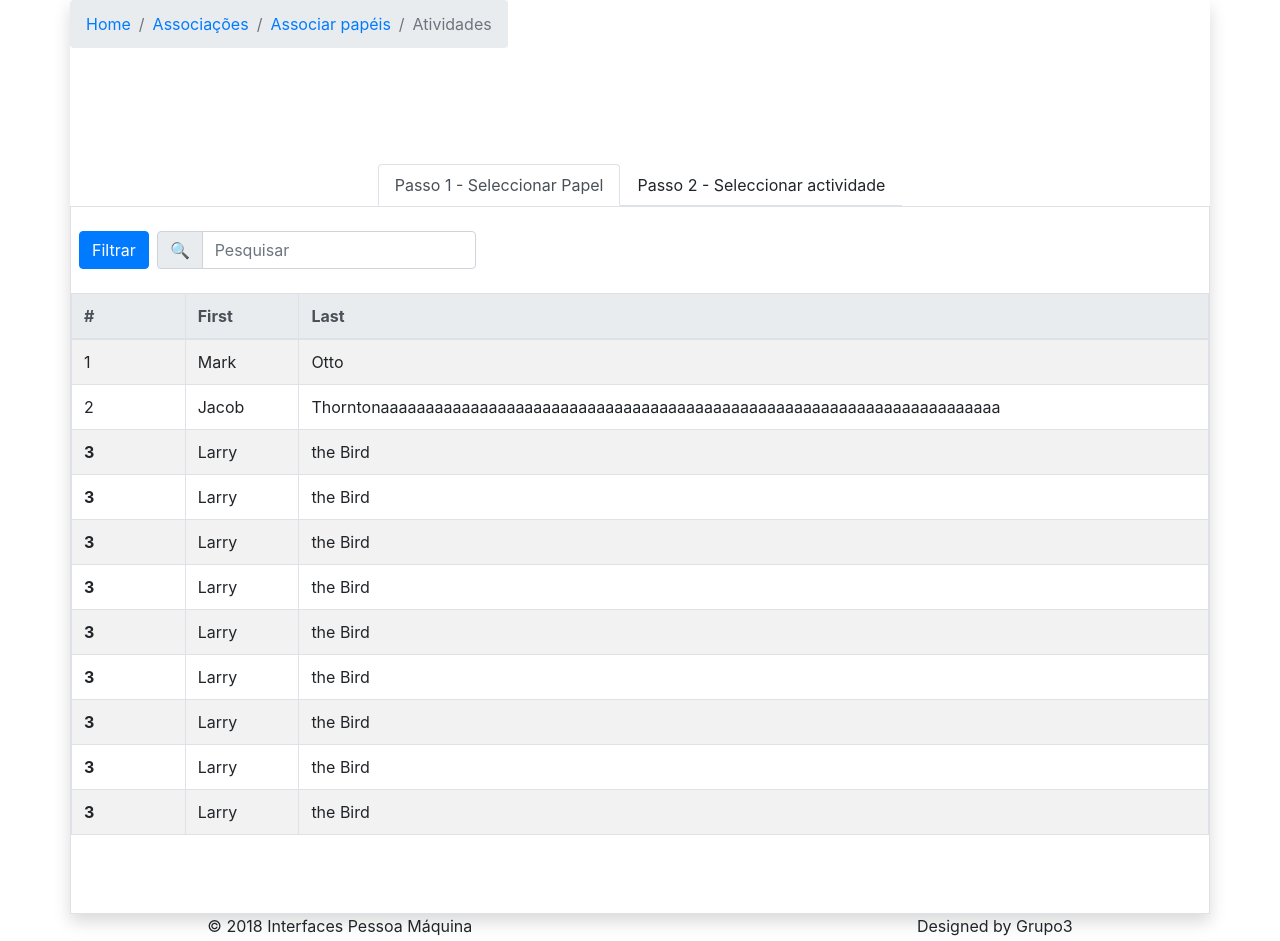
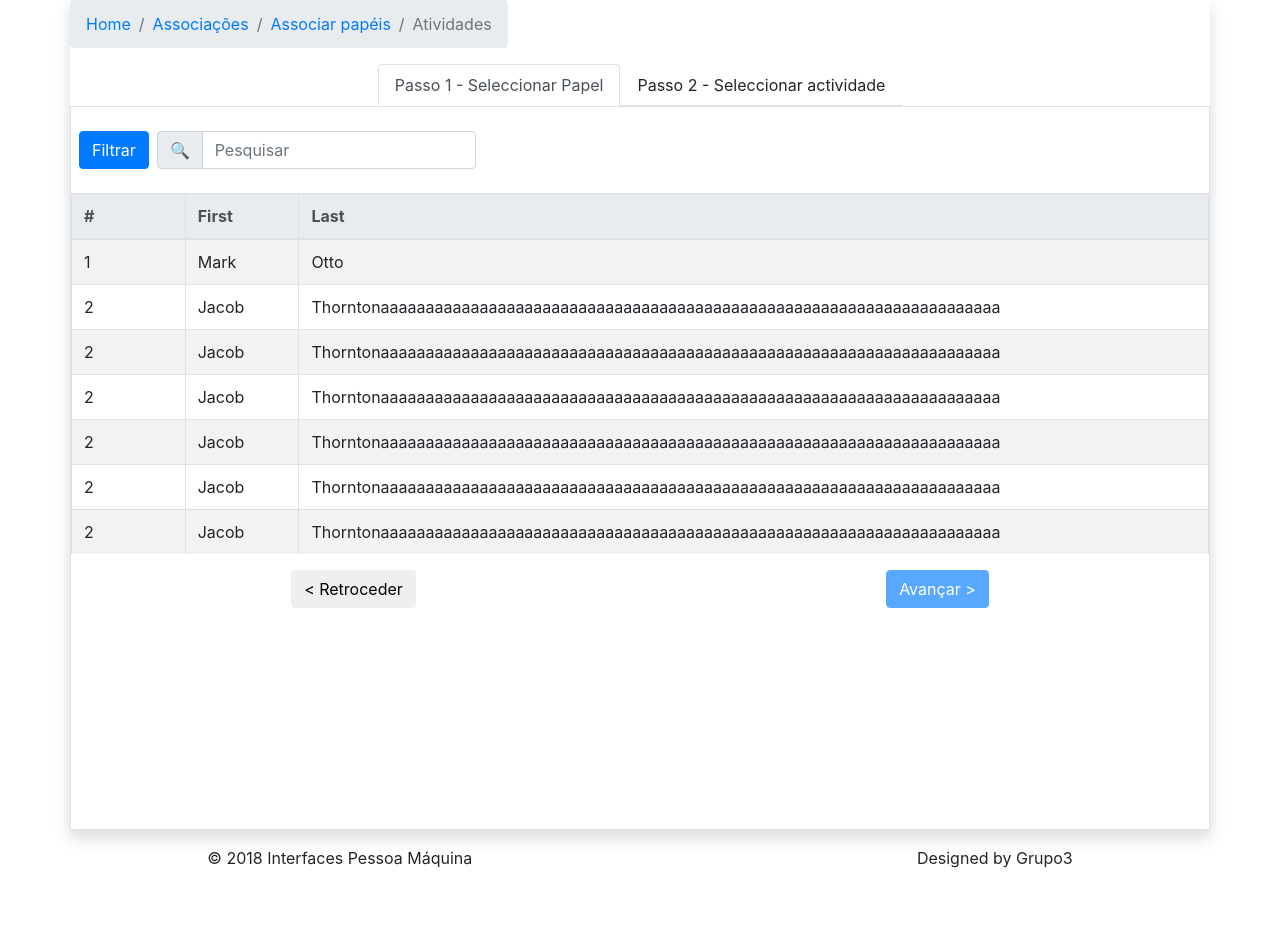
Before and after one commit to dedeu99/IPM, a plain HTML site: page associarPapeisAtividades_papeis.html in a window 1280 px wide. Shown: the top 941 px of the page. After the commit the page ends 886 px from the top, so only its background shows below. Drawn offline with nearby package versions, Linux system fonts and the light colour scheme.

Commit message:
passar ficheiros para o diogo2

```diff
--- a/associarPapeisAtividades_papeis.html
+++ b/associarPapeisAtividades_papeis.html
@@ -21,7 +21,7 @@
 					</ol>
 				</nav>
 			</div>
-			<div class="row justify-content-center align-items-center" style="margin-top: 100px">
+			<div class="row justify-content-center align-items-center" >
 				<div class="col-xs-12 ">
 					<nav class="nav nav-tabs nav-fill">
 						<p class="nav-item nav-link active">Passo 1 - Seleccionar Papel</p>
@@ -47,7 +47,7 @@
 					</div>
 
 					<br>
-					<div style="height:100%;overflow-y:scroll;overflow: auto;white-space: nowrap;">
+					<div style="height:50%;overflow-y:scroll;overflow: auto;white-space: nowrap;">
 						<table  class="table table-striped table-bordered table-hover">
 							<thead class="thead-light align-items-center">
 								<tr>
@@ -55,68 +55,69 @@
 									<th style="width: 10%">First</th>
 									<th style="width: 80%">Last</th>
 								</tr>
-								</tr>
 							</thead>
 							<tbody>
 							    <tr id="row1" onclick="atividadesGridClicked('row1')">
-							      <td>1</tD>
+							      <td>1</td>
 							      <td>Mark</td>
 							      <td>Otto</td>
 							    </tr>
 							    <tr id="row2" onclick="atividadesGridClicked('row2')">
-							      <tD>2</td>
+							      <td>2</td>
 							      <td>Jacob</td>
 							      <td>Thorntonaaaaaaaaaaaaaaaaaaaaaaaaaaaaaaaaaaaaaaaaaaaaaaaaaaaaaaaaaaaaaaaaaaaaa</td>
 							    </tr>
-							    <tr>
-							      <th scope="row">3</th>
-							      <td>Larry</td>
-							      <td>the Bird</td>
+							    <tr id="row2" onclick="atividadesGridClicked('row2')">
+							      <td>2</td>
+							      <td>Jacob</td>
+							      <td>Thorntonaaaaaaaaaaaaaaaaaaaaaaaaaaaaaaaaaaaaaaaaaaaaaaaaaaaaaaaaaaaaaaaaaaaaa</td>
 							    </tr>
-							    <tr>
-							      <th scope="row">3</th>
-							      <td>Larry</td>
-							      <td>the Bird</td>
+							    <tr id="row2" onclick="atividadesGridClicked('row2')">
+							      <td>2</td>
+							      <td>Jacob</td>
+							      <td>Thorntonaaaaaaaaaaaaaaaaaaaaaaaaaaaaaaaaaaaaaaaaaaaaaaaaaaaaaaaaaaaaaaaaaaaaa</td>
 							    </tr>
-							    <tr>
-							      <th scope="row">3</th>
-							      <td>Larry</td>
-							      <td>the Bird</td>
+							    <tr id="row2" onclick="atividadesGridClicked('row2')">
+							      <td>2</td>
+							      <td>Jacob</td>
+							      <td>Thorntonaaaaaaaaaaaaaaaaaaaaaaaaaaaaaaaaaaaaaaaaaaaaaaaaaaaaaaaaaaaaaaaaaaaaa</td>
 							    </tr>
-							    <tr>
-							      <th scope="row">3</th>
-							      <td>Larry</td>
-							      <td>the Bird</td>
+							    <tr id="row2" onclick="atividadesGridClicked('row2')">
+							      <td>2</td>
+							      <td>Jacob</td>
+							      <td>Thorntonaaaaaaaaaaaaaaaaaaaaaaaaaaaaaaaaaaaaaaaaaaaaaaaaaaaaaaaaaaaaaaaaaaaaa</td>
 							    </tr>
-							    <tr>
-							      <th scope="row">3</th>
-							      <td>Larry</td>
-							      <td>the Bird</td>
+							    <tr id="row2" onclick="atividadesGridClicked('row2')">
+							      <td>2</td>
+							      <td>Jacob</td>
+							      <td>Thorntonaaaaaaaaaaaaaaaaaaaaaaaaaaaaaaaaaaaaaaaaaaaaaaaaaaaaaaaaaaaaaaaaaaaaa</td>
 							    </tr>
-							    <tr>
-							      <th scope="row">3</th>
-							      <td>Larry</td>
-							      <td>the Bird</td>
+							    <tr id="row2" onclick="atividadesGridClicked('row2')">
+							      <td>2</td>
+							      <td>Jacob</td>
+							      <td>Thorntonaaaaaaaaaaaaaaaaaaaaaaaaaaaaaaaaaaaaaaaaaaaaaaaaaaaaaaaaaaaaaaaaaaaaa</td>
 							    </tr>
-							    <tr>
-							      <th scope="row">3</th>
-							      <td>Larry</td>
-							      <td>the Bird</td>
+							    <tr id="row2" onclick="atividadesGridClicked('row2')">
+							      <td>2</td>
+							      <td>Jacob</td>
+							      <td>Thorntonaaaaaaaaaaaaaaaaaaaaaaaaaaaaaaaaaaaaaaaaaaaaaaaaaaaaaaaaaaaaaaaaaaaaa</td>
 							    </tr>
-							    <tr>
-							      <th scope="row">3</th>
-							      <td>Larry</td>
-							      <td>the Bird</td>
+							    <tr id="row2" onclick="atividadesGridClicked('row2')">
+							      <td>2</td>
+							      <td>Jacob</td>
+							      <td>Thorntonaaaaaaaaaaaaaaaaaaaaaaaaaaaaaaaaaaaaaaaaaaaaaaaaaaaaaaaaaaaaaaaaaaaaa</td>
 							    </tr>
-							    <tr>
-							      <th scope="row">3</th>
-							      <td>Larry</td>
-							      <td>the Bird</td>
+							    <tr id="row2" onclick="atividadesGridClicked('row2')">
+							      <td>2</td>
+							      <td>Jacob</td>
+							      <td>Thorntonaaaaaaaaaaaaaaaaaaaaaaaaaaaaaaaaaaaaaaaaaaaaaaaaaaaaaaaaaaaaaaaaaaaaa</td>
 							    </tr>
+
 							</tbody>
 						</table>
+
 					</div>
-					<div class="row justify-content-around">
+					<div class="row justify-content-around mt-3">
 							<button type="button" class="btn">&lt; Retroceder</button>
 							<a href="associarPapeisAtividades_atividades.html">
 								<button type="button" id="next" onclick="nextPage()" class="btn btn-primary">
@@ -124,14 +125,15 @@
 								</button>
 							</a>
 						</div>
+
 					<br>
 				</div>
 			</div>
 
 		</div>
 
-	<footer>
-      <div class="row justify-content-around">
+	<footer class="mt-3">
+      <div class="row justify-content-around ">
         <p>&copy; 2018 Interfaces Pessoa Máquina</p>
         <p>Designed by Grupo3</p>
       </div>
@@ -152,7 +154,7 @@
       	<div class="container">
       		<div class="row">
       			<div class="col-sm-3 pl-0 pr-1">
-	      			<select class="form-control">
+	      			<select class="form-control" onchange="alert('agora')">
 				        <option value="1">Nome</option>
 				        <option value="2">Data</option>
 				    	<option value="3">Autor</option>
@@ -160,9 +162,8 @@
 		    	</div>
 		    	<div class="col-sm-3 pl-0 pr-1">
 			    	<select class="form-control">
-				        <option value="1"></option>
-				        <option value="2"></option>
-				    	<option value="3"></option>
+				        <option value="1">Contém</option>
+				        <option value="2">Não Contém</option>
 			    	</select>
 			    </div>
 			    <div class="col-sm-6 pl-1 pr-0">
@@ -174,7 +175,7 @@
       		</div>
       		<br>
       		<div class="row">
-      			<table class="table table-striped table-bordered table-hover">
+      			<table id="filtrosTable" class="table table-striped table-bordered table-hover">
 						<thead class="thead-light align-items-center">
 							<tr>
 								<th style="width: 10%"><input type="checkbox" ></th>
```
Also changed, not shown: associarPapeisAtividades_atividades.html (+23 -12 lines). Lines whose indentation alone changed are shown as unchanged.
